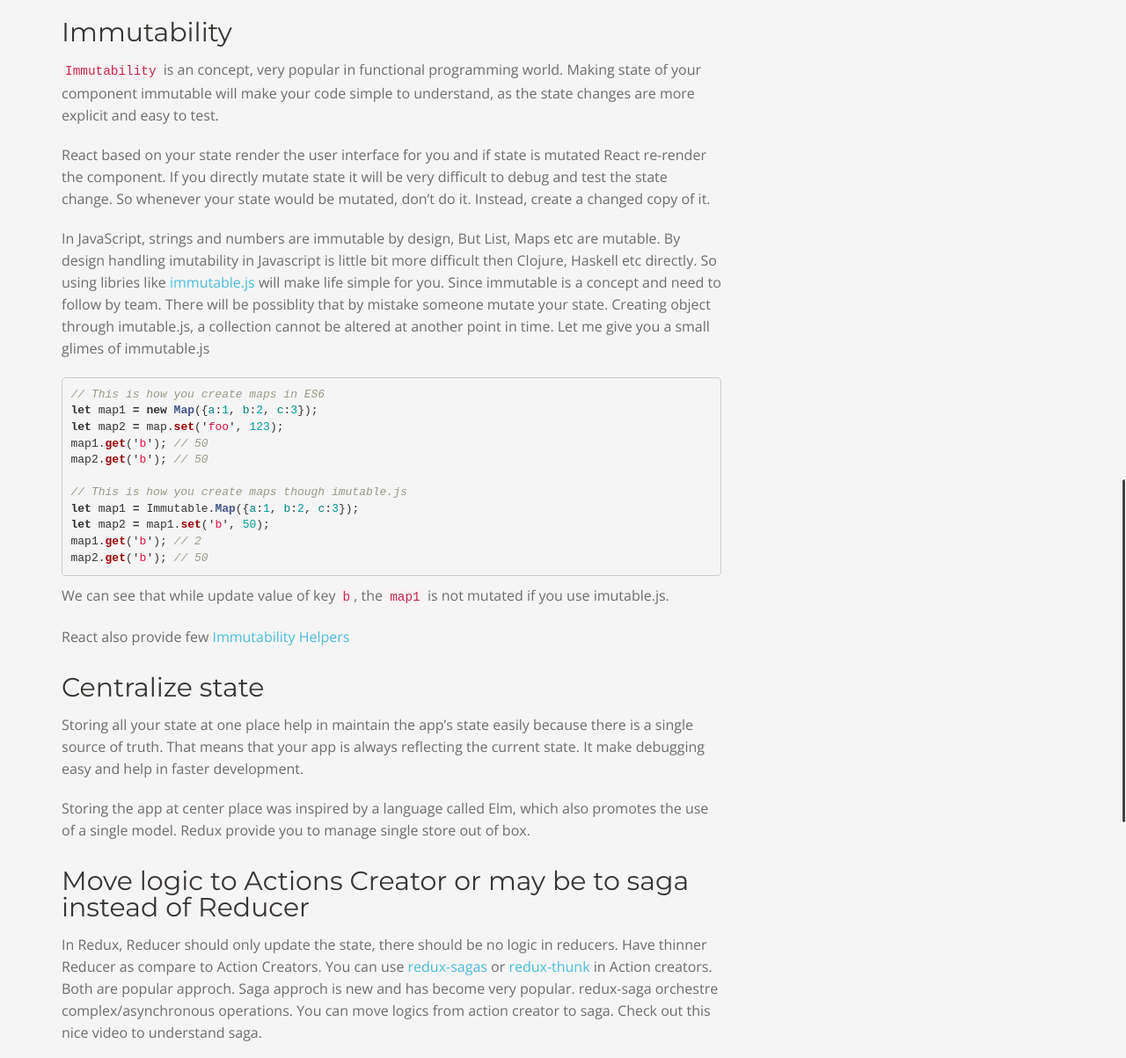
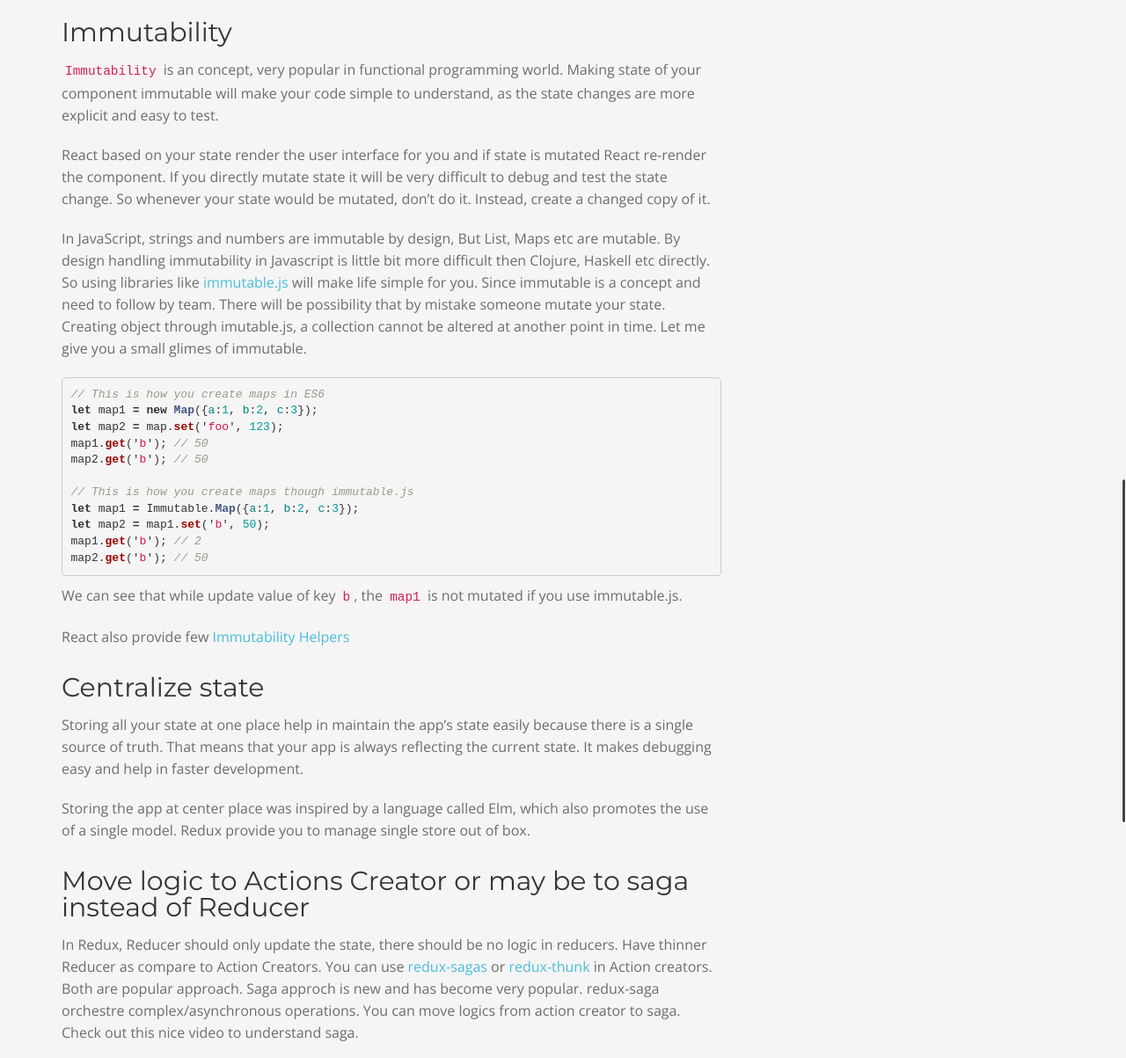
Before and after one commit to nalwayaabhishek/nalwayaabhishek.github.com, a Jekyll site: the page built from _posts/2016-05-02-react-js-best-practices.markdown, in a window 1280 px wide and 1400 px high, scrolled down 1947 px, cut to the strip 0-1203 px from the top of the window. Shown: the whole strip at 88% size. Built offline with Jekyll 4.4.1, drawn with Linux system fonts in a browser that asks for light colours; comment, search, counter and statistics services are not loaded; some of the changed text lies outside the part shown.

Commit message:
updating the post

```diff
--- a/_posts/2016-05-02-react-js-best-practices.markdown
+++ b/_posts/2016-05-02-react-js-best-practices.markdown
@@ -82,8 +82,8 @@ If you want to normize the JSON in frontent you can also use npm module [normali
 
 React based on your state render the user interface for you and if state is mutated React re-render the component. If you directly mutate state it will be very difficult to debug and test the state change. So whenever your state would be mutated, don’t do it. Instead, create a changed copy of it.
 
-In JavaScript, strings and numbers are immutable by design, But List, Maps etc are  mutable. By design handling imutability in Javascript is little bit more difficult then Clojure, Haskell etc directly. So using libries like [immutable.js](https://github.com/facebook/immutable-js/wiki/Immutable-as-React-state) will make life simple for you.
-Since immutable is a concept and need to follow by team. There will be possiblity that by mistake someone mutate your state. Creating object through imutable.js, a collection cannot be altered at another point in time. Let me give you a small glimes of immutable.js
+In JavaScript, strings and numbers are immutable by design, But List, Maps etc are  mutable. By design handling immutability in Javascript is little bit more difficult then Clojure, Haskell etc directly. So using libraries like [immutable.js](https://github.com/facebook/immutable-js/wiki/Immutable-as-React-state) will make life simple for you.
+Since immutable is a concept and need to follow by team. There will be possibility that by mistake someone mutate your state. Creating object through imutable.js, a collection cannot be altered at another point in time. Let me give you a small glimes of immutable.
 
 {% highlight javascript %}
 // This is how you create maps in ES6
@@ -92,7 +92,7 @@ let map2 = map.set('foo', 123);
 map1.get('b'); // 50
 map2.get('b'); // 50
 
-// This is how you create maps though imutable.js
+// This is how you create maps though immutable.js
 let map1 = Immutable.Map({a:1, b:2, c:3});
 let map2 = map1.set('b', 50);
 map1.get('b'); // 2
@@ -100,13 +100,13 @@ map2.get('b'); // 50
 
 {% endhighlight %}
 
-We can see that while update value of key `b`, the `map1` is not mutated if you use imutable.js.
+We can see that while update value of key `b`, the `map1` is not mutated if you use immutable.js.
 
 React also provide few [Immutability Helpers](https://facebook.github.io/react/docs/update.html)
 
 ## Centralize state
 
-Storing all your state at one place help in maintain the app's state easily because there is a single source of truth. That means that your app is always reflecting the current state. It make debugging easy and help in faster development.
+Storing all your state at one place help in maintain the app's state easily because there is a single source of truth. That means that your app is always reflecting the current state. It makes debugging easy and help in faster development.
 
 Storing the app at center place was inspired by a language called Elm, which also promotes the use of a single model. Redux provide you to manage single store out of box.
 
@@ -115,7 +115,7 @@ Storing the app at center place was inspired by a language called Elm, which als
 
 In Redux, Reducer should only update the state, there should be no logic in reducers.
 Have thinner Reducer as compare to Action Creators.
-You can use [redux-sagas](https://github.com/yelouafi/redux-saga) or [redux-thunk](https://github.com/gaearon/redux-thunk) in Action creators. Both are popular approch. Saga approch is new and has become very popular. redux-saga orchestre complex/asynchronous operations. You can move logics from action creator to saga. Check out this nice video to understand saga.
+You can use [redux-sagas](https://github.com/yelouafi/redux-saga) or [redux-thunk](https://github.com/gaearon/redux-thunk) in Action creators. Both are popular approach. Saga approch is new and has become very popular. redux-saga orchestre complex/asynchronous operations. You can move logics from action creator to saga. Check out this nice video to understand saga.
 
 <div>
 <iframe width="560" height="315" src="https://www.youtube.com/embed/xDuwrtwYHu8" frameborder="0" allowfullscreen></iframe>
```
Also changed, not shown: other parts of _posts/2016-05-02-react-js-best-practices.markdown (+7 -7 lines), _layouts/default.html (+1 -29 lines), index.html (+1 -18 lines).
